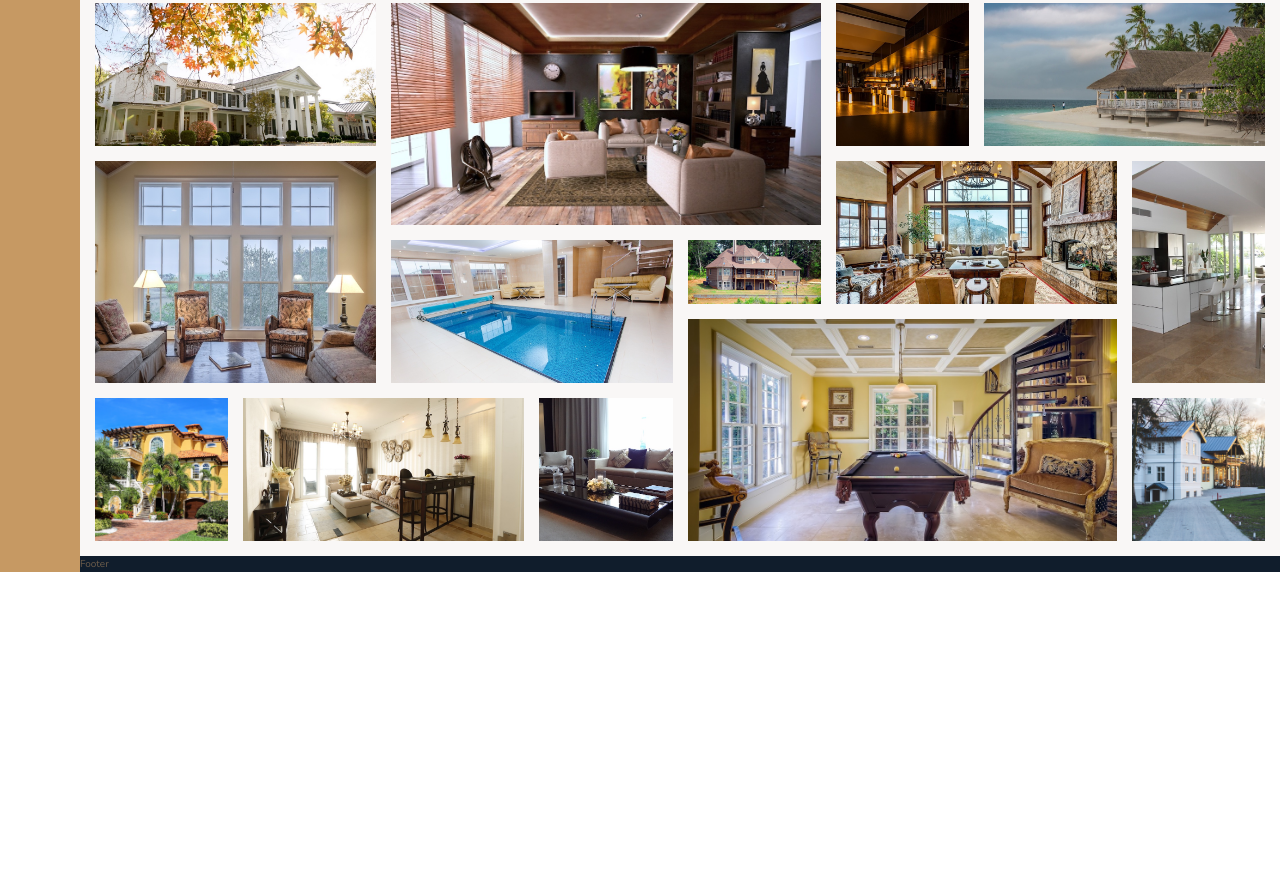
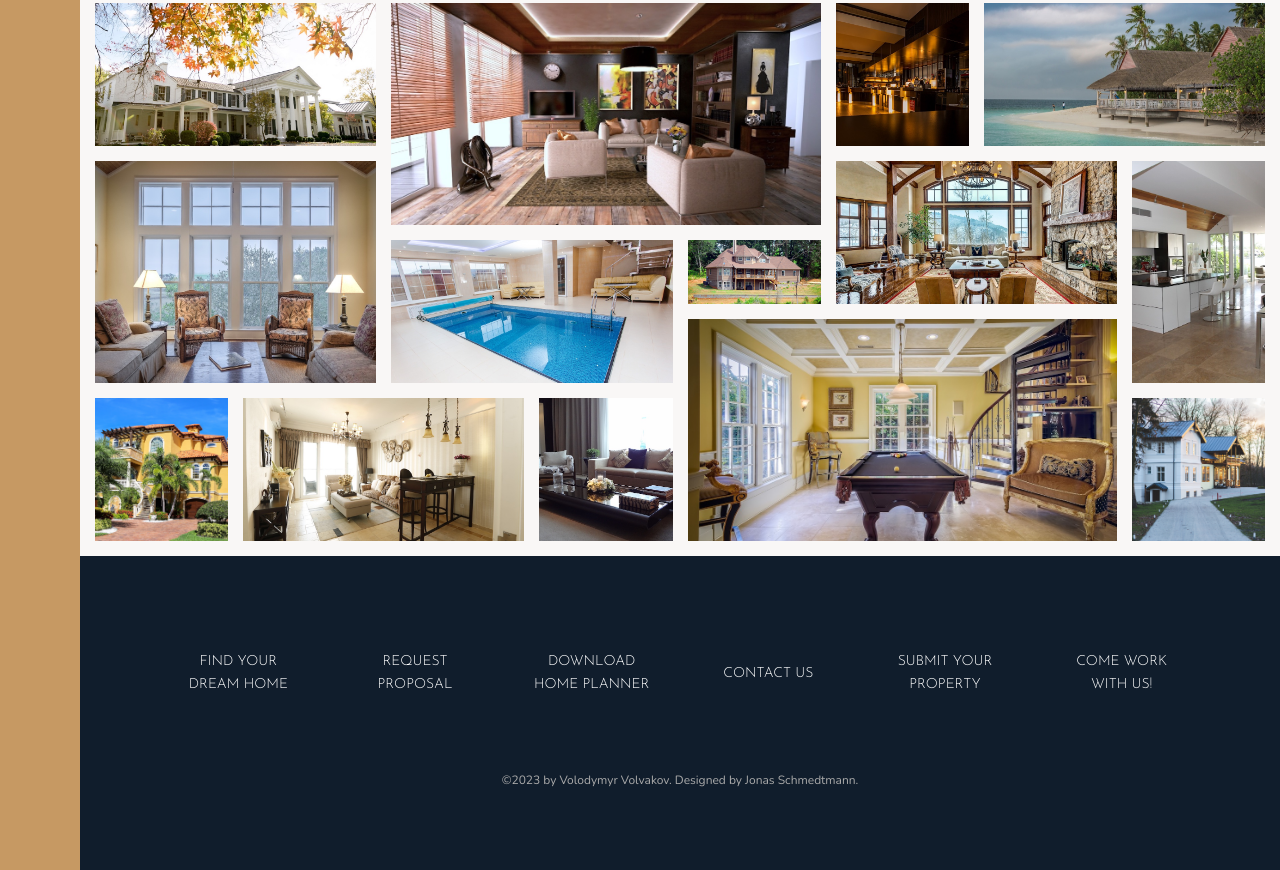
Before and after one commit to VladimirVolvakov/real-estate-agency-landing, a website: page index.html in a window 1280 px wide. Shown: the part 3091-3961 px from the top of the page. Before the commit the page ends 3663 px from the top, so only its background shows below. Drawn offline with nearby package versions, Linux system fonts and the light colour scheme.

Commit message:
feat: add markup & styles for footer

```diff
--- a/index.html
+++ b/index.html
@@ -358,6 +358,28 @@
         />
       </figure>
     </section>
-    <footer class="footer">Footer</footer>
+    <footer class="footer">
+      <ul class="nav">
+        <li class="nav__item">
+          <a href="#" class="nav__link">Find your dream home</a>
+        </li>
+        <li class="nav__item">
+          <a href="#" class="nav__link">Request proposal</a>
+        </li>
+        <li class="nav__item">
+          <a href="#" class="nav__link">Download home planner</a>
+        </li>
+        <li class="nav__item"><a href="#" class="nav__link">Contact us</a></li>
+        <li class="nav__item">
+          <a href="#" class="nav__link">Submit your property</a>
+        </li>
+        <li class="nav__item">
+          <a href="#" class="nav__link">Come work with us!</a>
+        </li>
+      </ul>
+      <p class="copyright">
+        &copy;2023 by Volodymyr Volvakov. Designed by Jonas Schmedtmann.
+      </p>
+    </footer>
   </body>
 </html>
--- /dev/null
+++ b/sass/components/_nav.scss
@@ -0,0 +1,34 @@
+.nav {
+  list-style: none;
+  display: grid;
+  grid-template-columns: repeat(auto-fit, minmax(15rem, 1fr));
+  gap: 2rem;
+  align-items: center;
+
+  &__link:link,
+  &__link:visited {
+    display: block;
+    padding: 1.5rem;
+    font-family: $font-display;
+    font-size: 1.4rem;
+    color: $color-white;
+    text-decoration: none;
+    text-transform: uppercase;
+    text-align: center;
+    cursor: pointer;
+    transition: all 0.3s;
+  }
+
+  &__link:hover,
+  &__link:active {
+    background-color: rgba($color-white, 0.05);
+    transform: translateY(-0.3rem);
+  }
+}
+
+.copyright {
+  margin-top: 6rem;
+  font-size: 1.2rem;
+  color: $color-grey-light-2;
+  text-align: center;
+}
--- a/sass/layout/_footer.scss
+++ b/sass/layout/_footer.scss
@@ -1,4 +1,5 @@
 .footer {
   background-color: $color-secondary;
   grid-column: full-start / full-end;
+  padding: 8rem;
 }
--- a/sass/main.scss
+++ b/sass/main.scss
@@ -5,6 +5,7 @@
 @import "components/btn";
 @import "components/feature";
 @import "components/home";
+@import "components/nav";
 @import "layout/features";
 @import "layout/footer";
 @import "layout/gallery";
```
Also changed, not shown: css/style.css.
